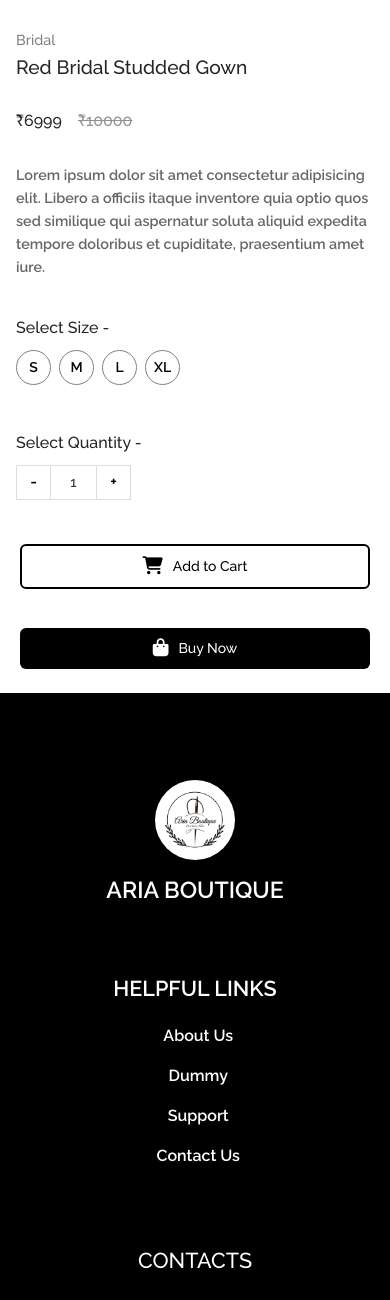
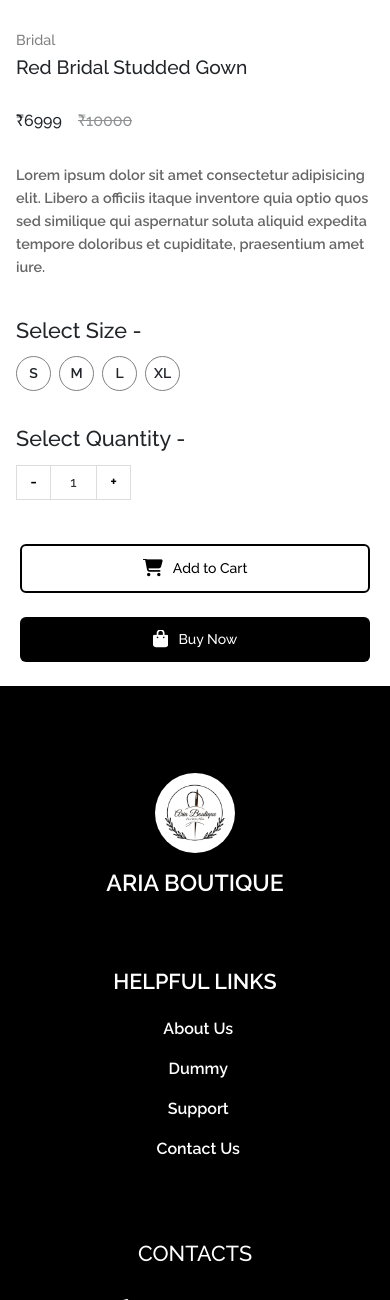
Before and after one commit to shifxa/aria-boutique-website, a PHP site: page /aria-boutique-website/detail.php in a window 390 px wide. Shown: the part 642-1942 px from the top of the page. Run offline with PHP 8.4, Linux system fonts and the light colour scheme; some libraries are stand-ins or nearby versions.

Commit message:
Responsiveness added and Payment gateway integrated

```diff
--- a/detail.css
+++ b/detail.css
@@ -6,17 +6,18 @@
   font-optical-sizing: auto;
   font-weight: 600;
   font-style: normal;
+  overflow-x: hidden;
 }
 
+/* Remove overflow from body if present */
 body {
-  width: 100%;
   overflow-x: hidden;
+  overflow-y: auto;
 }
 
 .detail-wrapper {
   width: 100%;
-  min-height: 100vh;
-  padding: 2rem 1rem;
+  height: max-content;
   display: flex;
   flex-direction: column;
   align-items: center;
@@ -107,13 +108,13 @@ body {
   width: 100%;
 }
 
-.size h4 {
-  font-size: clamp(1rem, 1.5vw, 1.2rem);
-}
-
 .size-options {
+  width: 100%;
   display: flex;
-  gap: clamp(0.5rem, 2vw, 1rem);
+  flex-direction: row;
+  align-items: center;
+  justify-content: start;
+  gap: 1rem;
   margin-top: 0.8rem;
 }
 
@@ -126,24 +127,19 @@ body {
   border: 1px solid #808080;
   border-radius: 50%;
   cursor: pointer;
-  transition: all 0.3s ease;
-  color: #000;
-}
-
-.size-option:hover {
-  background-color: rgba(0, 0, 0, 0.05);
 }
 
 .quantity {
-  width: 100%;
-  margin-top: 1.5rem;
+  margin-top: 3%;
 }
 
-.quantity h4 {
-  font-size: clamp(1rem, 1.5vw, 1.2rem);
-}
 
 .quantity-options {
+  display: flex;
+  align-items: start;
+  justify-content: row;
+  flex-direction: row;
+  gap: 1rem;
   margin-top: 0.8rem;
 }
 
@@ -180,7 +176,8 @@ body {
   font-size: 16px;
   font-weight: 500;
   color: #333;
-  -moz-appearance: textfield; /* Firefox */
+  -moz-appearance: textfield;
+  /* Firefox */
 }
 
 /* Remove arrows/spinners from number input */
@@ -189,6 +186,7 @@ body {
   -webkit-appearance: none;
   margin: 0;
 }
+
 
 .add-to-cart-button {
   width: 98%;
@@ -296,6 +294,16 @@ body {
 
   .main-image {
     max-width: 100%;
+    height: 90%;
+    aspect-ratio: 2/3;
+  }
+  .quantity-options{
+    flex-direction: column;
+    align-items: start;
+    justify-content: start;
+  }
+  .buy-now-button{
+    margin-top: 0px;
   }
 }
 
@@ -340,13 +348,13 @@ body {
 
   .add-to-cart-button-text,
   .buy-now-button-text {
-    padding: 10px 20px;
+    /* padding: 10px 20px; */
     font-size: 14px;
   }
 }
 
 /* Dark mode support */
-@media (prefers-color-scheme: dark) {
+/* @media (prefers-color-scheme: dark) {
   body {
     background-color: #121212;
     color: #ffffff;
@@ -390,4 +398,4 @@ body {
   .buy-now-button-text:hover {
     background-color: #e0e0e0;
   }
-}
+} */
--- a/detail.php
+++ b/detail.php
@@ -142,13 +142,15 @@ if (session_status() === PHP_SESSION_NONE) {
                 messageElement.style.display = 'flex';
                 messageElement.style.alignItems = 'center';
                 messageElement.style.gap = '8px';
+                messageElement.style.maxWidth = '100%';
+                messageElement.style.width = 'fit-content';
 
                 messageElement.innerHTML = `
-                    <i class="fas fa-info-circle" style="color: #e74c3c; font-size: 16px;"></i>
-                    <span>For wholesale orders, please
-                        <a href="contact.php" style="color: #e74c3c; text-decoration: none; font-weight: 500; border-bottom: 1px solid #e74c3c; padding-bottom: 1px; transition: all 0.2s ease;">contact us to get a wholesale discount</a>
-                    </span>
-                `;
+                    <i class="fas fa-info-circle" style="color: #e74c3c; font-size: 20px;padding-inline: 10px;"></i>
+                                        <span>For wholesale orders, please
+                                            <a href="contact.php" style="color: #e74c3c; text-decoration: none; font-weight: 500; border-bottom: 1px solid #e74c3c; padding-bottom: 1px; transition: all 0.2s ease;">contact us to get a wholesale discount</a>
+                                        </span>
+                                    `;
 
                 const link = messageElement.querySelector('a');
                 link.addEventListener('mouseenter', () => {
@@ -232,4 +234,7 @@ if (session_status() === PHP_SESSION_NONE) {
     </script>
     <?php include"./footer.html" ?>
 </body>
+
+
+
 </html>
```
